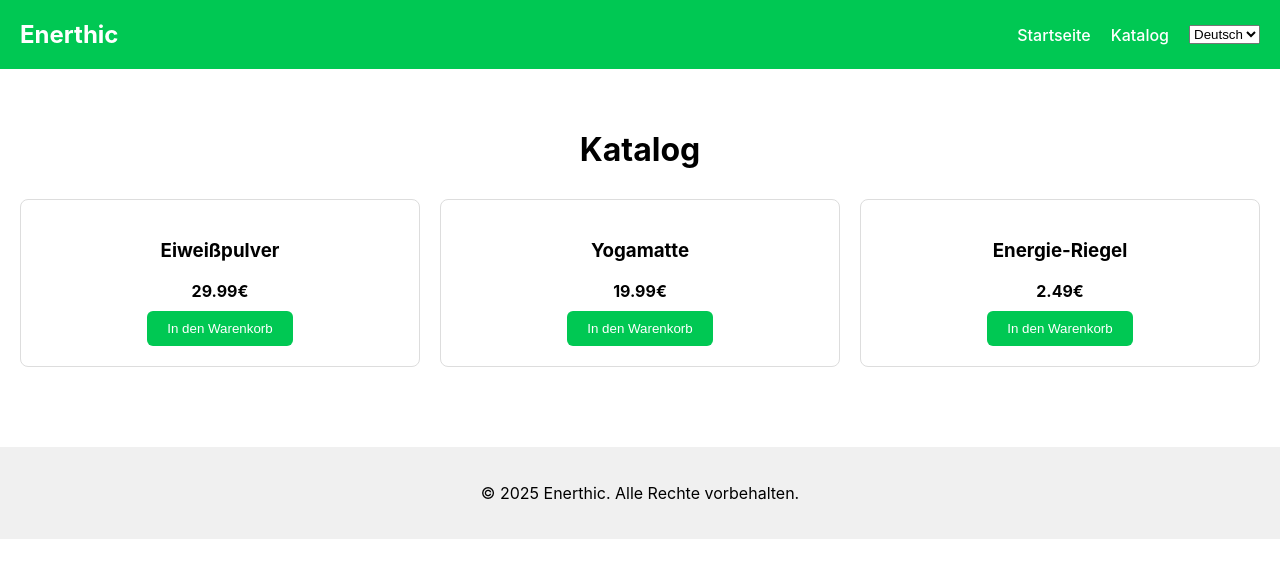
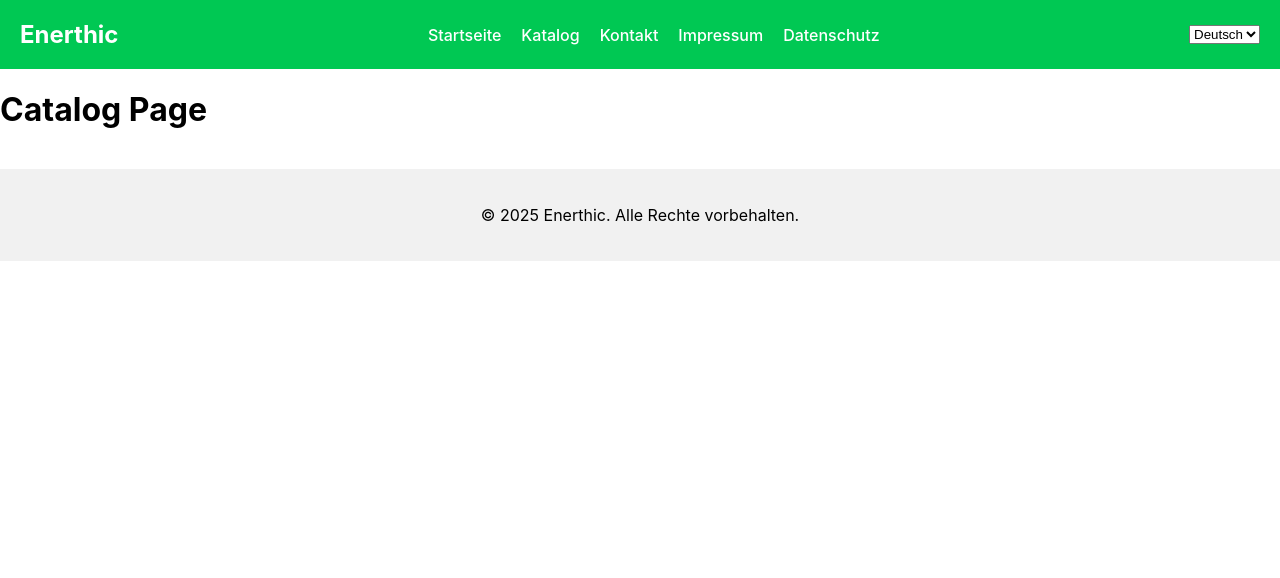
Before and after one commit to vitaflex-store/Enerthic, a Next.js app: page /catalog in a window 1280 px wide. Shown: the top 578 px of the page. Built offline with nearby package versions, Linux system fonts and the light colour scheme.

Commit message:
Add files via upload

```diff
--- a/components/Footer.js
+++ b/components/Footer.js
@@ -1,6 +1,9 @@
 export default function Footer() {
   return (
-    <footer style={{ backgroundColor: '#f0f0f0', textAlign: 'center', padding: '20px', fontFamily: 'Inter, sans-serif', marginTop: '40px' }}>
+    <footer style={{
+      textAlign: 'center', padding: '20px', backgroundColor: '#f1f1f1',
+      fontFamily: 'Inter, sans-serif', marginTop: '40px'
+    }}>
       <p>&copy; 2025 Enerthic. Alle Rechte vorbehalten.</p>
     </footer>
   );
--- a/components/Navbar.js
+++ b/components/Navbar.js
@@ -3,22 +3,22 @@ import LanguageSelector from './LanguageSelector';
 export default function Navbar() {
   return (
     <nav style={{
-      display: 'flex',
-      justifyContent: 'space-between',
-      alignItems: 'center',
-      padding: '20px',
-      backgroundColor: '#00c853',
-      color: '#fff',
-      fontFamily: 'Inter, sans-serif'
+      display: 'flex', justifyContent: 'space-between', alignItems: 'center',
+      padding: '20px', backgroundColor: '#00c853', color: '#fff', fontFamily: 'Inter, sans-serif'
     }}>
       <div style={{ fontSize: '1.5rem', fontWeight: 'bold' }}>Enerthic</div>
-      <div style={{ display: 'flex', alignItems: 'center', gap: '20px' }}>
-        <ul style={{ display: 'flex', listStyle: 'none', gap: '20px', margin: 0, padding: 0 }}>
-          <li><a href="/" style={{ color: '#fff', textDecoration: 'none', fontWeight: '500' }}>Startseite</a></li>
-          <li><a href="/catalog" style={{ color: '#fff', textDecoration: 'none', fontWeight: '500' }}>Katalog</a></li>
-        </ul>
-        <LanguageSelector />
-      </div>
+      <ul style={{
+        display: 'flex', listStyle: 'none', gap: '20px', margin: 0, padding: 0
+      }}>
+        <li><a href="/" style={link}>Startseite</a></li>
+        <li><a href="/catalog" style={link}>Katalog</a></li>
+        <li><a href="/contact" style={link}>Kontakt</a></li>
+        <li><a href="/impressum" style={link}>Impressum</a></li>
+        <li><a href="/datenschutz" style={link}>Datenschutz</a></li>
+      </ul>
+      <LanguageSelector />
     </nav>
   );
 }
+
+const link = { color: '#fff', textDecoration: 'none', fontWeight: 500 };
--- a/next.config.js
+++ b/next.config.js
@@ -1,9 +1,6 @@
-/** @type {import('next').NextConfig} */
-const nextConfig = {
+module.exports = {
   i18n: {
-    locales: ['de', 'es', 'en'],
-    defaultLocale: 'de',
-  },
-};
-
-module.exports = nextConfig;
+    locales: ['de', 'en', 'es'],
+    defaultLocale: 'de'
+  }
+}
--- a/pages/_app.js
+++ b/pages/_app.js
@@ -1,6 +1,6 @@
+import '../styles/globals.css';
 import Navbar from '../components/Navbar';
 import Footer from '../components/Footer';
-import '../styles/globals.css';
 
 export default function App({ Component, pageProps }) {
   return (
--- a/pages/catalog.js
+++ b/pages/catalog.js
@@ -1,34 +1 @@
-import { useRouter } from 'next/router';
-
-const products = [
-  { id: 1, name: { de: 'Eiweißpulver', es: 'Proteína', en: 'Protein' }, price: '29.99€' },
-  { id: 2, name: { de: 'Yogamatte', es: 'Colchoneta de yoga', en: 'Yoga mat' }, price: '19.99€' },
-  { id: 3, name: { de: 'Energie-Riegel', es: 'Barrita energética', en: 'Energy bar' }, price: '2.49€' },
-];
-
-export default function Catalog() {
-  const { locale } = useRouter();
-
-  const addToCartLabel = {
-    de: 'In den Warenkorb',
-    es: 'Agregar al carrito',
-    en: 'Add to cart'
-  };
-
-  return (
-    <main style={{ padding: '40px 20px', fontFamily: 'Inter, sans-serif' }}>
-      <h1 style={{ textAlign: 'center', marginBottom: '30px' }}>Katalog</h1>
-      <div style={{ display: 'grid', gridTemplateColumns: 'repeat(auto-fit, minmax(220px, 1fr))', gap: '20px' }}>
-        {products.map(product => (
-          <div key={product.id} style={{ border: '1px solid #ddd', padding: '20px', borderRadius: '8px', textAlign: 'center' }}>
-            <h3>{product.name[locale]}</h3>
-            <p style={{ fontWeight: 'bold', marginBottom: '10px' }}>{product.price}</p>
-            <button style={{ backgroundColor: '#00c853', border: 'none', padding: '10px 20px', color: '#fff', borderRadius: '6px', cursor: 'pointer' }}>
-              {addToCartLabel[locale]}
-            </button>
-          </div>
-        ))}
-      </div>
-    </main>
-  );
-}
+export default function Catalog() { return <h1>Catalog Page</h1>; }
--- a/styles/globals.css
+++ b/styles/globals.css
@@ -1,5 +1,5 @@
 body {
   margin: 0;
   padding: 0;
-  box-sizing: border-box;
+  font-family: Inter, sans-serif;
 }
```
Also changed, not shown: pages/cart.js (+1 -20 lines), pages/contact.js (+1 -28 lines), pages/datenschutz.js (+1 -27 lines), pages/impressum.js (+1 -27 lines), pages/thank-you.js (+1 -18 lines).
